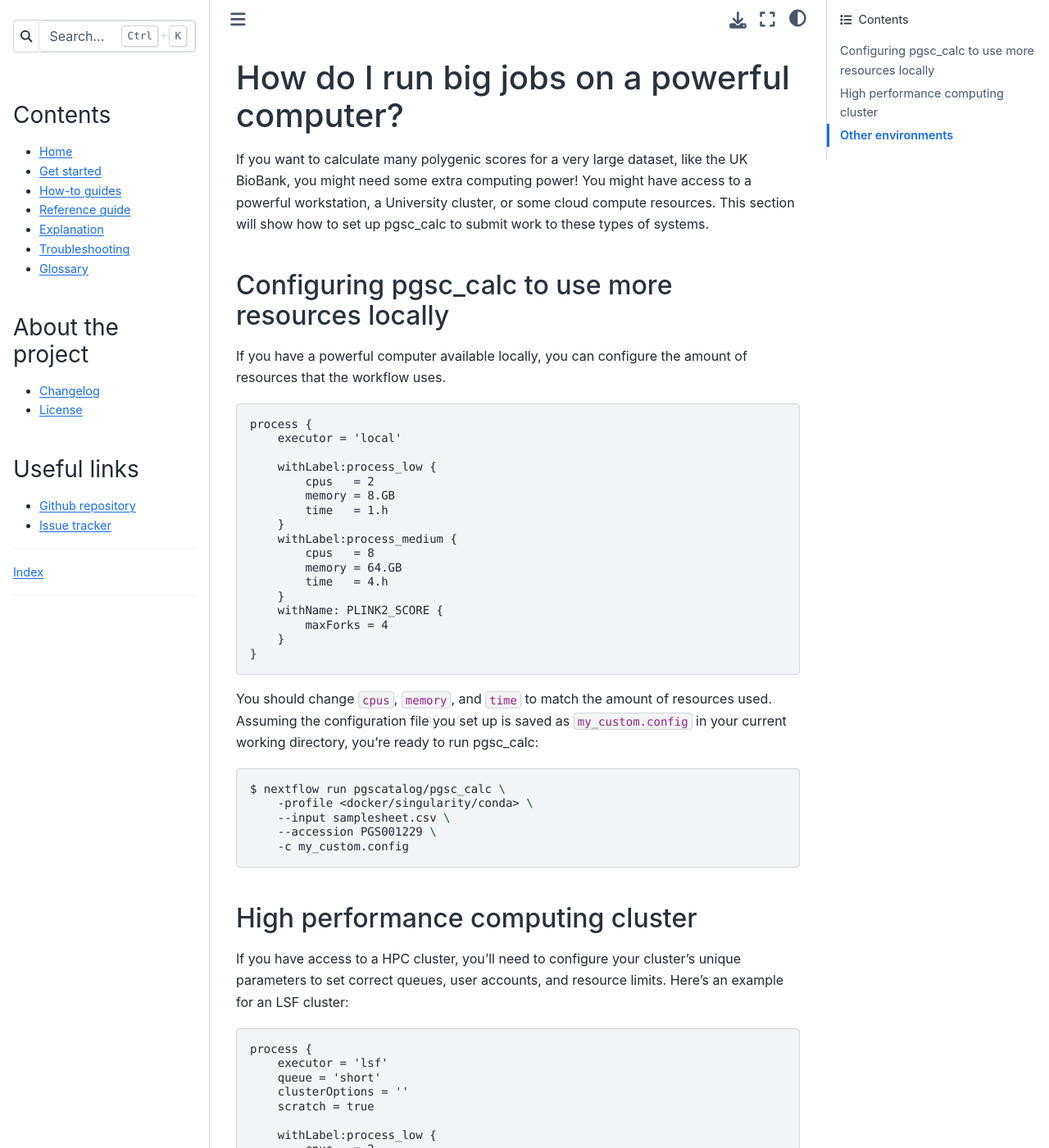
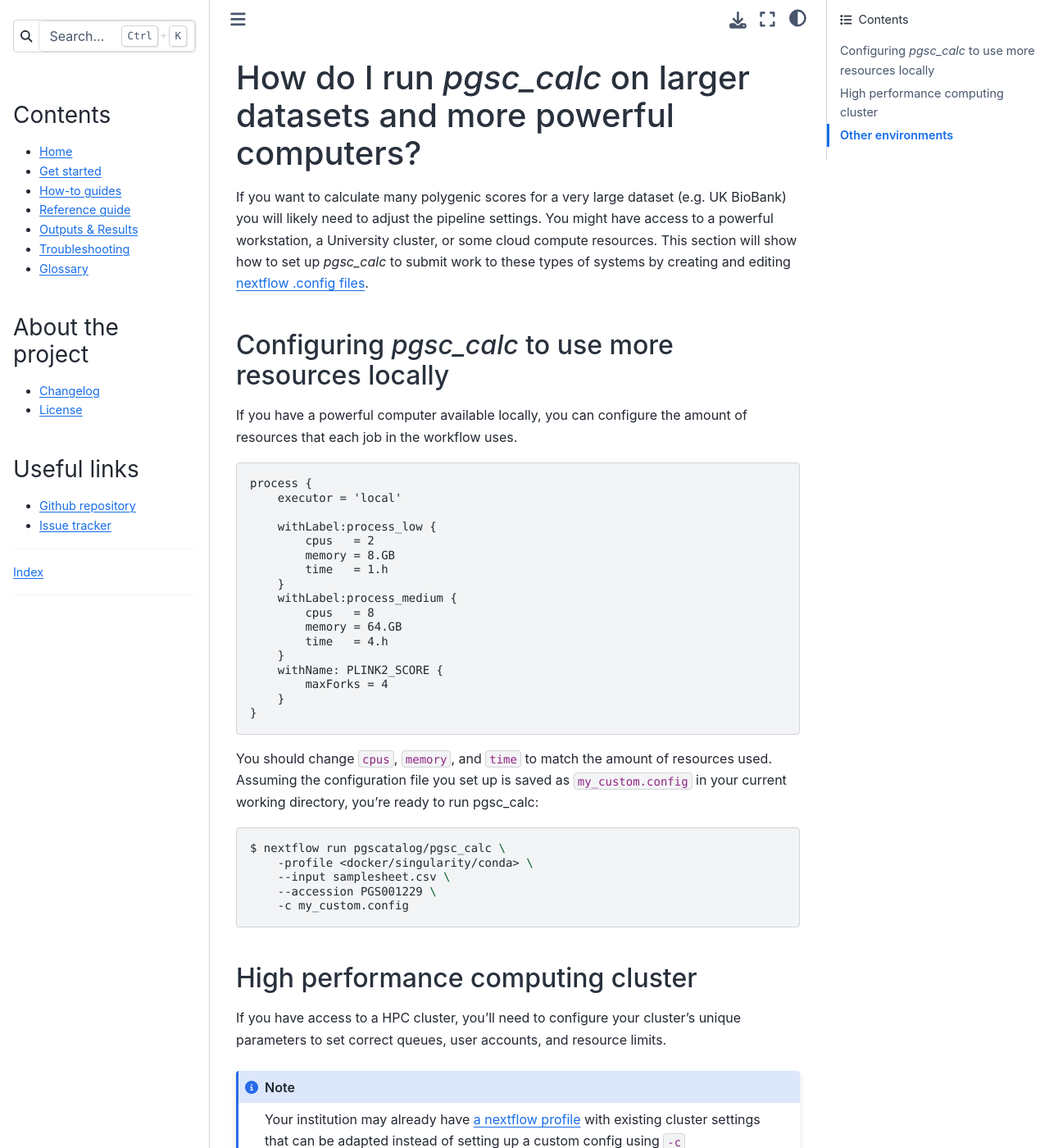
Before and after one commit to PGScatalog/pgsc_calc, a Sphinx documentation site: the page built from docs/how-to/bigjob.rst, in a window 1280 px wide and 1400 px high. Shown: the whole window at 82% size. Built offline with Sphinx 7.4.7 and the Sphinx Book theme 1.1.4, drawn with Linux system fonts in a browser that asks for light colours; some of the changed text lies outside the part shown.

Commit message:
update docs

```diff
--- a/docs/_templates/globaltoc.html
+++ b/docs/_templates/globaltoc.html
@@ -5,7 +5,7 @@
   <li><a href="{{ pathto('getting-started') }}">Get started</a></li>
   <li><a href="{{ pathto('how-to/index') }}">How-to guides</a></li>
   <li><a href="{{ pathto('reference/index') }}">Reference guide</a></li>
-  <li><a href="{{ pathto('explanation/index') }}">Explanation</a></li>
+  <li><a href="{{ pathto('output') }}">Outputs & Results</a></li>
   <li><a href="{{ pathto('troubleshooting') }}">Troubleshooting</a></li>
   <li><a href="{{ pathto('glossary') }}">Glossary</a></li>
 </ul>
--- a/docs/how-to/bigjob.rst
+++ b/docs/how-to/bigjob.rst
@@ -1,19 +1,20 @@
 .. _big job:
 
-How do I run big jobs on a powerful computer?
-=============================================
+How do I run `pgsc_calc` on larger datasets and more powerful computers?
+========================================================================
 
-If you want to calculate many polygenic scores for a very large dataset, like
-the UK BioBank, you might need some extra computing power! You might have access
-to a powerful workstation, a University cluster, or some cloud compute
-resources. This section will show how to set up pgsc_calc to submit work to
-these types of systems.
+If you want to calculate many polygenic scores for a very large dataset (e.g. UK BioBank)
+you will likely need to adjust the pipeline settings. You might have access to a powerful workstation,
+a University cluster, or some cloud compute resources. This section will show how to set up
+`pgsc_calc` to submit work to these types of systems by creating and editing `nextflow .config files`_.
 
-Configuring pgsc_calc to use more resources locally
----------------------------------------------------
+.. _nextflow .config files: https://www.nextflow.io/docs/latest/config.html
+
+Configuring `pgsc_calc` to use more resources locally
+-----------------------------------------------------
 
 If you have a powerful computer available locally, you can configure the amount
-of resources that the workflow uses.
+of resources that each job in the workflow uses.
 
 .. code-block:: text
 
@@ -53,7 +54,13 @@ High performance computing cluster
 
 If you have access to a HPC cluster, you'll need to configure your cluster's
 unique parameters to set correct queues, user accounts, and resource
-limits. Here's an example for an LSF cluster:
+limits.
+
+.. note:: Your institution may already have `a nextflow profile`_ with existing cluster settings
+          that can be adapted instead of setting up a custom config using ``-c``
+
+However, in general you will have to adjust the ``executor`` options and job resource
+allocations (e.g. ``process_low``). Here's an example for an LSF cluster:
 
 .. code-block:: text
 
@@ -126,11 +130,11 @@ Other environments
 
 Nextflow also supports submitting jobs platforms like:
 
-- Google cloud
-- Azure cloud
-- Amazon cloud
-- Kubernetes
+- Google cloud (https://www.nextflow.io/docs/latest/google.html)
+- Azure cloud (https://www.nextflow.io/docs/latest/azure.html)
+- Amazon cloud (https://www.nextflow.io/docs/latest/aws.html)
+- Kubernetes (https://www.nextflow.io/docs/latest/kubernetes.html)
 
 Check the `nextflow documentation`_ for configuration specifics.
 
-.. _`nextflow documentation`: https://nextflow.io/docs/latest/google.html
+.. _`nextflow documentation`: https://nextflow.io/docs/latest/
--- a/docs/troubleshooting.rst
+++ b/docs/troubleshooting.rst
@@ -19,7 +19,8 @@ Did you forget to set ``--max_cpu`` or ``--max_memory?``
 
 You can also edit ``nextflow.config`` to configure cpu and memory permanently. nf-core
 provides a `set of example .config files`_, including examples for both institutional
-compute clusters (e.g. Cambridge, Sanger) and cloud compute providers (e.g. Google, AWS Tower and Batch).
+compute clusters (e.g. Cambridge, Sanger) and cloud compute providers
+(e.g. Google, AWS Tower and Batch). See :ref:`big job` for more information.
 
 .. _set of example .config files : https://github.com/nf-core/configs
 
```
Also changed, not shown: other parts of docs/how-to/bigjob.rst (+1 -4 lines), docs/explanation/index.rst (deleted, +0 -9 lines), docs/getting-started.rst (+11 -0 lines), docs/index.rst (+50 -36 lines), docs/output.rst (renamed from docs/explanation/output.rst, +14 -10 lines), 1 other file.
